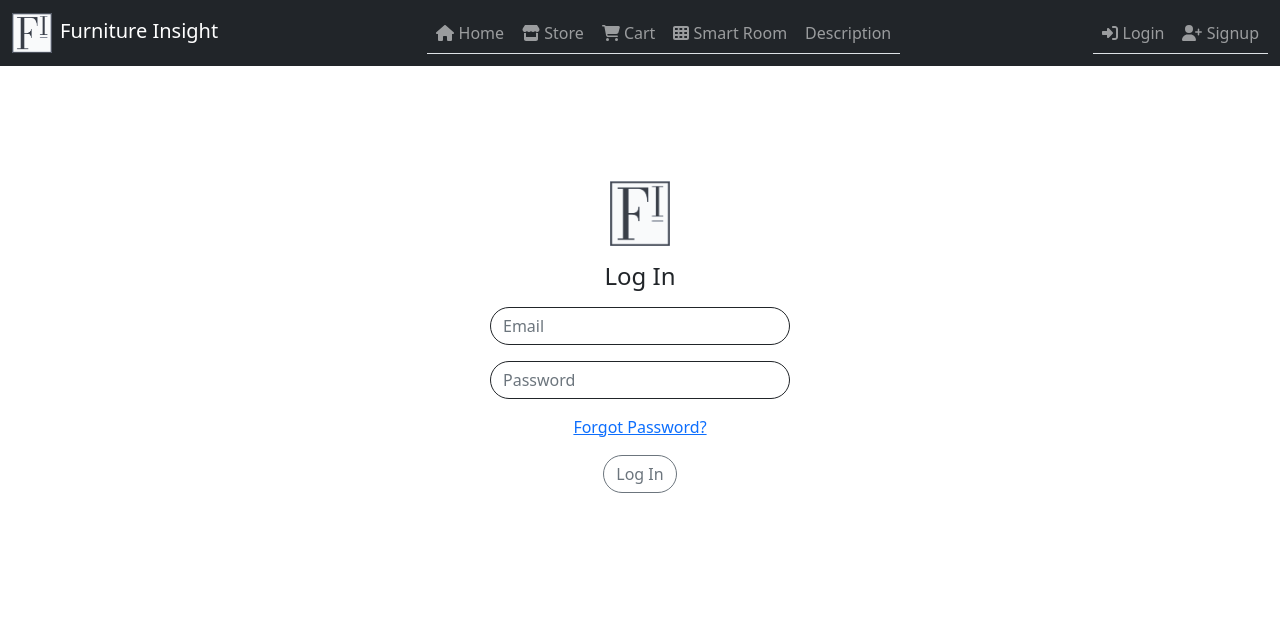
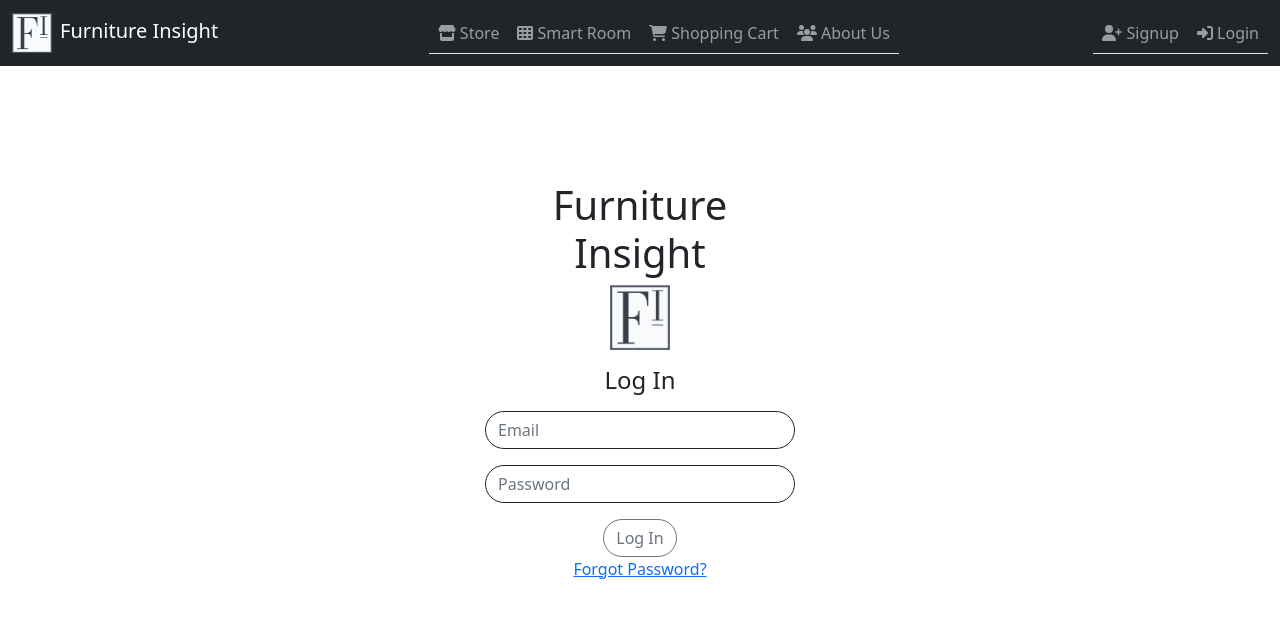
Before and after one commit to Furniture-Insight/furniture-insight-frontend, a React (Create React App) app in the folder furniture-insight-frontend/: page /login in a window 1280 px wide. Shown: the top 618 px of the page. Built offline with nearby package versions, Linux system fonts and the light colour scheme.

Commit message:
Made changes in many pages

```diff
--- a/furniture-insight-frontend/public/styles.css
+++ b/furniture-insight-frontend/public/styles.css
@@ -1,7 +1,7 @@
 
 .form-login{
     width: 100%;
-    max-width: 330px;
+    max-width: 340px;
     padding: 15px;
     margin: 100px auto auto auto;
     text-align: center;
--- a/furniture-insight-frontend/src/components/Navbar.js
+++ b/furniture-insight-frontend/src/components/Navbar.js
@@ -2,7 +2,7 @@ import React from "react";
 import { Link, Outlet } from "react-router-dom";
 import logo from "./images/logo.png";
 import { FontAwesomeIcon } from '@fortawesome/react-fontawesome';
-import { faStore, faRightToBracket, faUserPlus, faCartShopping, faHouse, faTableCells, faUserCircle } from "@fortawesome/free-solid-svg-icons";
+import { faStore, faRightToBracket, faUserPlus, faCartShopping, faTableCells, faUserCircle, faUsers } from "@fortawesome/free-solid-svg-icons";
 
 function Navbar({isUserLogged}) {
 
@@ -24,19 +24,16 @@ function Navbar({isUserLogged}) {
                     <div className="collapse navbar-collapse navbarToggler" >
                         <ul className="navbar-nav ms-auto mb-2 mb-lg-0 nav nav-tabs">
                             <li className="nav-item">
-                                <Link className="nav-link" to="/home"><FontAwesomeIcon icon={faHouse} /> Home</Link>
+                                <Link className="nav-link" aria-current="page" to="/store"><FontAwesomeIcon icon={faStore} /> Store </Link>
                             </li>
                             <li className="nav-item">
-                                <Link className="nav-link" aria-current="page" to="/store"><FontAwesomeIcon icon={faStore} /> Store</Link>
+                                <Link className="nav-link" to="/smartRoom"><FontAwesomeIcon icon={faTableCells} /> Smart Room </Link>
                             </li>
                             <li className="nav-item">
-                                <Link className="nav-link" to="/cart"><FontAwesomeIcon icon={faCartShopping} /> Cart</Link>
+                                <Link className="nav-link" to="/cart"><FontAwesomeIcon icon={faCartShopping} /> Shopping Cart </Link>
                             </li>
                             <li className="nav-item">
-                                <Link className="nav-link" to="/smartRoom"><FontAwesomeIcon icon={faTableCells} /> Smart Room</Link>
-                            </li>
-                            <li className="nav-item">
-                                <Link className="nav-link" to="/description">Description</Link>
+                                <Link className="nav-link" to="/aboutUs"><FontAwesomeIcon icon={faUsers} /> About Us </Link>
                             </li>
                         </ul>
                     </div>
@@ -57,10 +54,10 @@ function Navbar({isUserLogged}) {
                     <div className="collapse navbar-collapse navbarToggler">
                         <ul className="navbar-nav ms-auto mb-2 mb-lg-0 nav nav-tabs">
                             <li className="nav-item">
-                                <Link className="nav-link" to="/login"><FontAwesomeIcon icon={faRightToBracket} /> Login</Link>
+                                <Link className="nav-link" to="/signup"><FontAwesomeIcon icon={faUserPlus}/> Signup</Link>
                             </li>
                             <li className="nav-item">
-                                <Link className="nav-link" to="/signup"><FontAwesomeIcon icon={faUserPlus}/> Signup</Link>
+                                <Link className="nav-link" to="/login"><FontAwesomeIcon icon={faRightToBracket} /> Login</Link>
                             </li>
                         </ul>
                     </div>
--- a/furniture-insight-frontend/src/components/pages/Cart.js
+++ b/furniture-insight-frontend/src/components/pages/Cart.js
@@ -3,6 +3,7 @@ import { useNavigate } from "react-router-dom";
 import { FontAwesomeIcon } from '@fortawesome/react-fontawesome';
 import { faCreditCard } from "@fortawesome/free-regular-svg-icons";
 import { faPaypal } from '@fortawesome/free-brands-svg-icons';
+import { faCartShopping } from "@fortawesome/free-solid-svg-icons";
 
 
 function Cart() {
@@ -15,6 +16,7 @@ function Cart() {
 
     return (
         <div className="container lh-lg">
+            <h1 align="center"><FontAwesomeIcon icon={faCartShopping}/> Cart </h1>
             <div className="row">
                 <label>Subtotal: </label>
                 <label>ITBIS: </label>
--- a/furniture-insight-frontend/src/components/pages/Description.js
+++ b/furniture-insight-frontend/src/components/pages/Description.js
@@ -2,6 +2,7 @@ import React from "react";
 import bed from "../images/bed.jpg";
 
 function Description() {
+
     return (
         <div className="container">
             <div className="row">
--- a/furniture-insight-frontend/src/components/pages/Home.js
+++ b/furniture-insight-frontend/src/components/pages/Home.js
@@ -2,7 +2,9 @@ import React from "react";
 import bed from "../images/bed.jpg";
 import table from "../images/table.jpg";
 import chairs from "../images/chairs.jpg";
+
 function Home() {
+
     return (
         <div align="center">
             <div id="carouselHomeSlidesOnly" className="carousel slide " data-bs-ride="carousel">
--- a/furniture-insight-frontend/src/components/pages/Login.js
+++ b/furniture-insight-frontend/src/components/pages/Login.js
@@ -23,12 +23,12 @@ function Login({isUserLogged}) {
         navigate("/home", {replace:true});
     }
 
-
     return (
         <div>
             <form onSubmit={handleSubmit}>
                 <div className="form-login">
-                <img className="mb-3" src={logo} width="60" height="65" alt="logo" />
+                    <h1> Furniture Insight </h1>
+                    <img className="mb-3" src={logo} width="60" height="65" alt="logo" />
                     <h4 className="h4 mb-3">Log In</h4>
                     <input
                         className="mb-3 form-control rounded-pill border border-dark"
@@ -42,13 +42,13 @@ function Login({isUserLogged}) {
                         placeholder="Password"
                         value={user.password}
                         onChange={(e) => setUser({ ...user, password: e.target.value })} />
-                    <div className="mb-3">
-                        <Link to="/recoverpass">Forgot Password?</Link>
-                    </div>
                     <button
                         type="submit"
                         className="btn btn-outline-secondary rounded-pill"
                         onClick={handleClick}>Log In</button>
+                    <div className="mb-3">
+                        <Link to="/recoverpass">Forgot Password?</Link>
+                    </div>
                 </div>
             </form>
         </div>
--- a/furniture-insight-frontend/src/components/pages/RecoverPass.js
+++ b/furniture-insight-frontend/src/components/pages/RecoverPass.js
@@ -19,6 +19,7 @@ function RecoverPass() {
         <div>
             <form onSubmit={handleSubmit}>
                 <div className="form-login">
+                    <h1> Furniture Insight </h1>
                     <img className="mb-3" src={logo} width="60" height="65" alt="logo" />
                     <h4 className="h4 mb-3">Recover Password</h4>
                     <input
--- a/furniture-insight-frontend/src/components/pages/SignUp.js
+++ b/furniture-insight-frontend/src/components/pages/SignUp.js
@@ -56,6 +56,7 @@ function SignUp({ isUserLogged }) {
         <div>
             <form onSubmit={handleSubmit}>
                 <div className="form-login">
+                    <h1> Furniture Insight </h1>
                     <img className="mb-3" src={logo} width="60" height="65" alt="logo" />
                     <h4 className="h4 mb-3">Sign Up</h4>
                     <input
```
Also changed, not shown: furniture-insight-frontend/src/App.js (+11 -11 lines).
